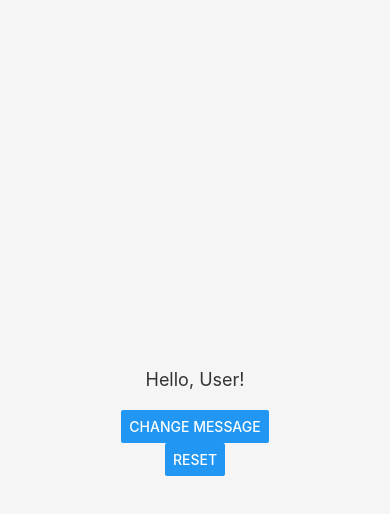
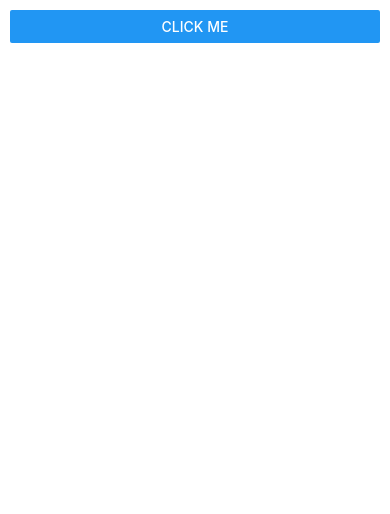
Before and after one commit to avisek123/RNUnitTesting, a React Native app: screen / in a window 390 px wide. Shown: the top 514 px of the page. Built offline with nearby package versions, Linux system fonts and the light colour scheme.

Commit message:
Adding the Simple ButtonComp UI with alert

```diff
--- a/App.tsx
+++ b/App.tsx
@@ -1,10 +1,10 @@
 import React from 'react';
-import {Greetings} from './src/components';
+import {ButtonComp, Greetings} from './src/components';
 
 const App = () => {
   return (
     <>
-      <Greetings />
+      <ButtonComp />
     </>
   );
 };
--- /dev/null
+++ b/src/components/ButtonComp.tsx
@@ -0,0 +1,21 @@
+import React from 'react';
+import {View, Button, StyleSheet, Alert} from 'react-native';
+
+const ButtonComponent: React.FC = () => {
+  const onAlert = () => {
+    Alert.alert('Hello');
+  };
+  return (
+    <View style={styles.container}>
+      <Button title={'Click Me'} onPress={onAlert} />
+    </View>
+  );
+};
+
+const styles = StyleSheet.create({
+  container: {
+    margin: 10,
+  },
+});
+
+export default ButtonComponent;
--- /dev/null
+++ b/src/components/HelloWorld.tsx
@@ -0,0 +1,25 @@
+import React from 'react';
+import {View, Text, StyleSheet} from 'react-native';
+
+const HelloWorld: React.FC = () => {
+  return (
+    <View style={styles.container}>
+      <Text style={styles.text}>Hello, World!</Text>
+    </View>
+  );
+};
+
+const styles = StyleSheet.create({
+  container: {
+    flex: 1,
+    justifyContent: 'center',
+    alignItems: 'center',
+    backgroundColor: '#f5f5f5',
+  },
+  text: {
+    fontSize: 20,
+    color: '#333',
+  },
+});
+
+export default HelloWorld;
--- a/src/components/index.ts
+++ b/src/components/index.ts
@@ -1,2 +1,3 @@
-export {default as HelloWorld} from './HelloWorld.test';
+export {default as HelloWorld} from './HelloWorld';
 export {default as Greetings} from './Greetings';
+export {default as ButtonComp} from './ButtonComp';
```
Also changed, not shown: 3 other files (tests, documents, lock files or other folders).
